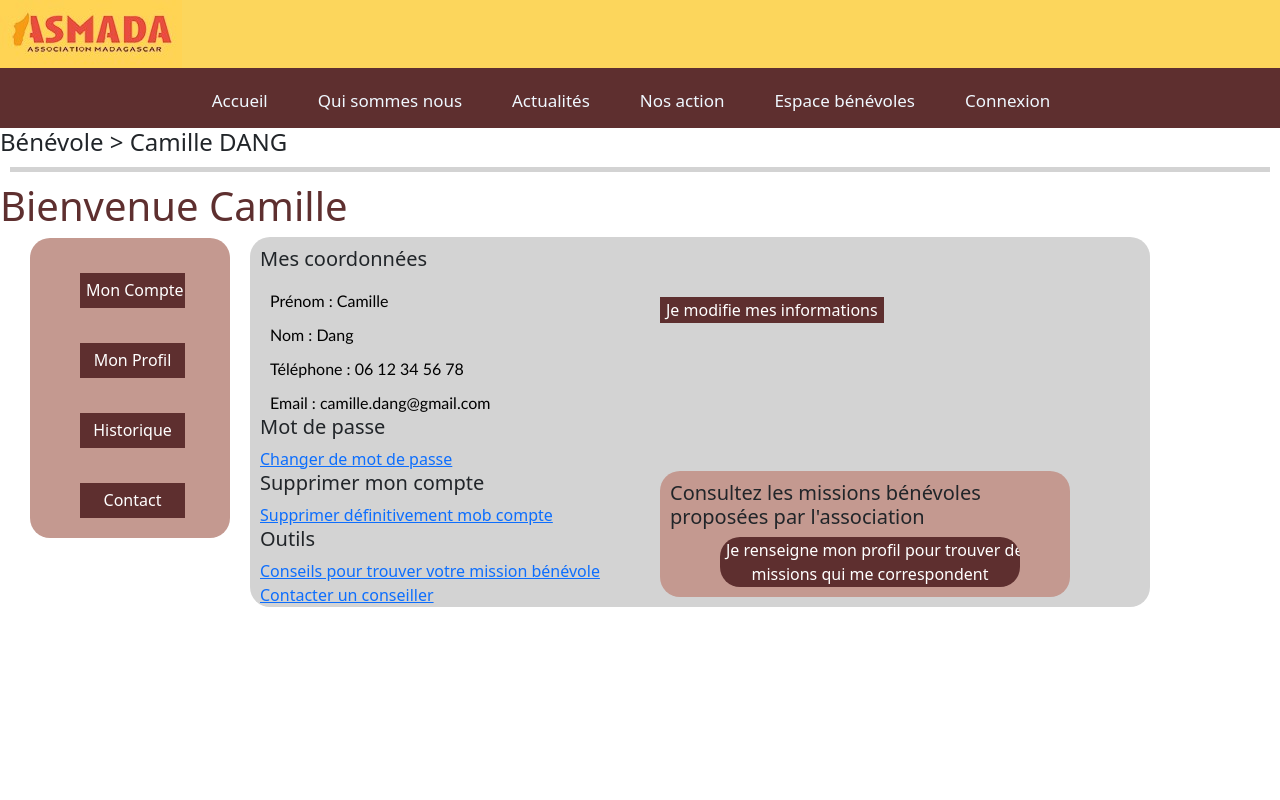
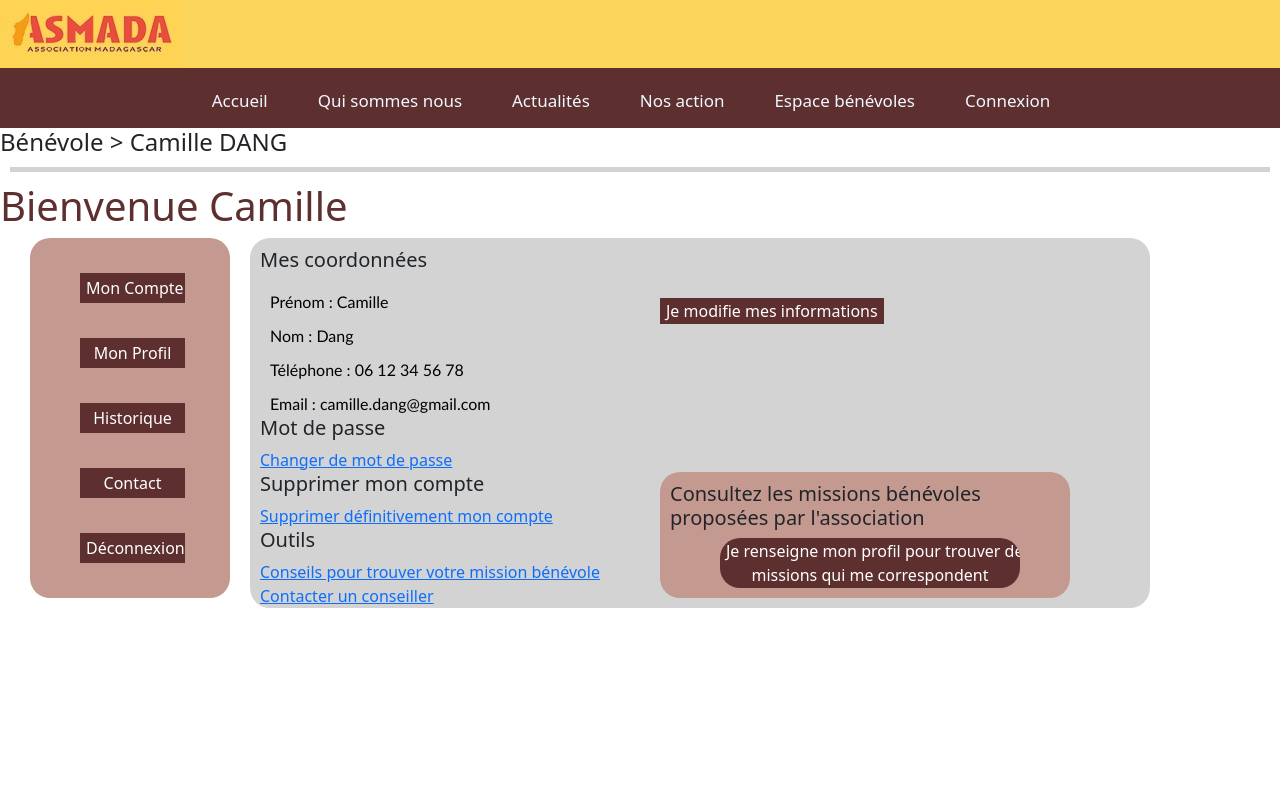
Before and after one commit to Vyvy20/Asmada-react, a React (Create React App) app: page / in a window 1280 px wide. Shown: the top 800 px of the page. Built offline with nearby package versions, Linux system fonts and the light colour scheme.

Commit message:
Correction page bénévole

```diff
--- a/src/Css/ProfilBenevole.css
+++ b/src/Css/ProfilBenevole.css
@@ -1,7 +1,7 @@
 .MenuB {
     background-color: #C49990;
     width: 200px;
-    height: 300px;
+    height: 360px;
     margin-left: 30px;
     border-radius: 20px;
 }
@@ -9,7 +9,7 @@
 
 .MenuB input[type='submit'] {
     width: 105px;
-    height: 35px;
+    height: 30px;
     text-align: center;
     margin-left: 50px;
     margin-top: 35px;
@@ -28,7 +28,7 @@
 }
 
 .InfoBenevole {
-    margin-top: -301px;
+    margin-top: -360px;
     margin-left: 250px;
     width: 900px;
     height: 370px;
--- a/src/components/ProfilBenevole.js
+++ b/src/components/ProfilBenevole.js
@@ -17,6 +17,7 @@ function ProfilB() {
           <input type='submit' className='btnProfil' value='Mon Profil'/> <br></br>
           <input type='submit' className='btnHistoriqueMission' value='Historique'/> <br></br>
           <input type='submit' className='btnContact' value='Contact'/> <br></br>
+          <input type='submit' className='btnDeco' value='Déconnexion'/> <br></br>
         </div>
 
         <div className='InfoBenevole'>
@@ -28,7 +29,7 @@ function ProfilB() {
           <h5 className='TitreMdp'>Mot de passe</h5>
           <a className='ChangerMdp' href='*'>Changer de mot de passe</a>
           <h5 className='TitreSuppCompte'>Supprimer mon compte</h5>
-          <a className='SuppMdp' href='*'>Supprimer définitivement mob compte</a>
+          <a className='SuppMdp' href='*'>Supprimer définitivement mon compte</a>
           <h5 className='Outils'>Outils</h5>
           <a className='ConseilMission' href='*'>Conseils pour trouver votre mission bénévole</a><br></br>
           <a className='ContactConseiller' href='*'>Contacter un conseiller</a><br></br>
```
